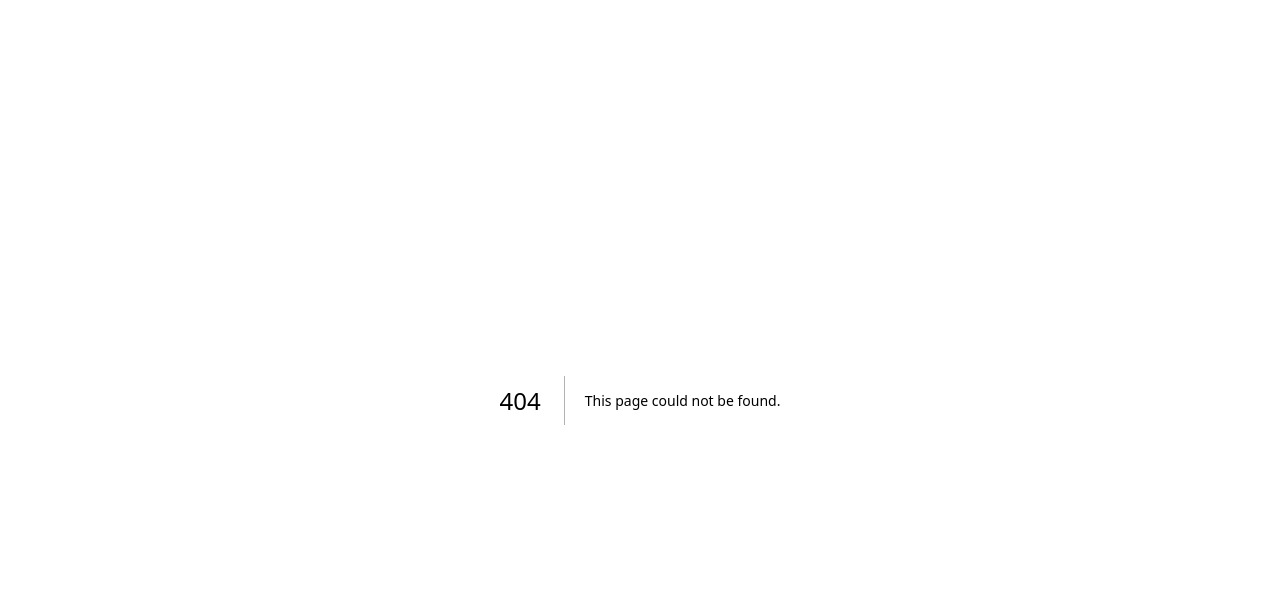
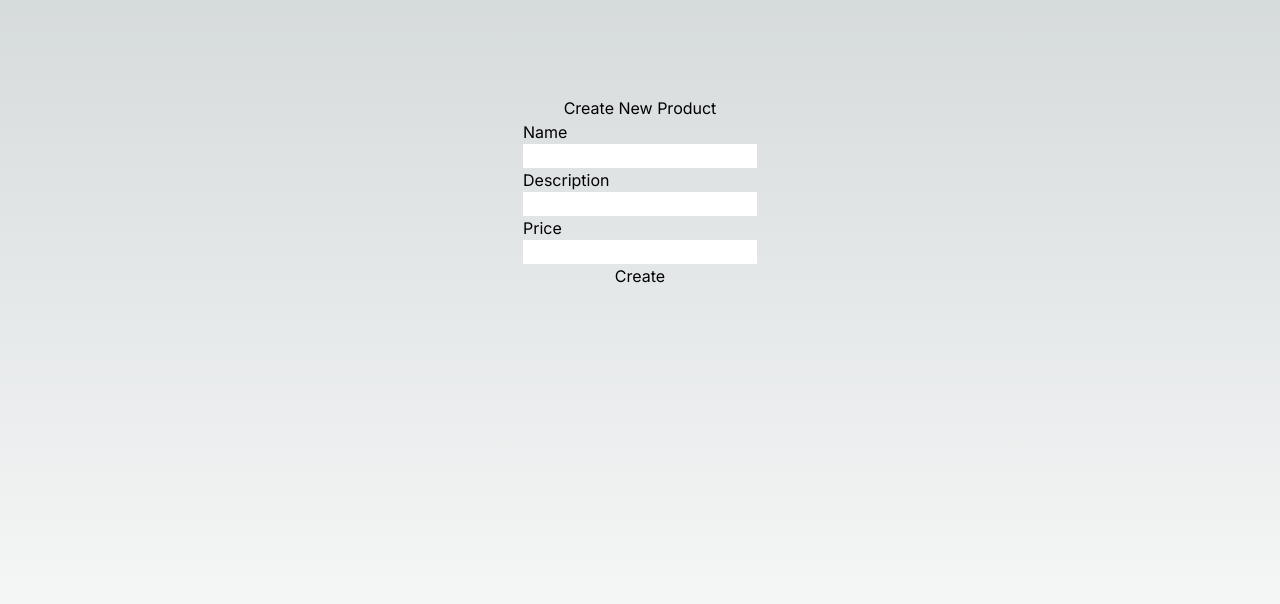
Before and after one commit to kikosolovic/prax-nextjs, a Next.js app: page /product-new in a window 1280 px wide. Before the commit this address had no page. Shown: the top 604 px of the page. Built offline with nearby package versions, Linux system fonts and the light colour scheme.

Commit message:
Add create product form page

```diff
--- a/package.json
+++ b/package.json
@@ -22,10 +22,11 @@
     "eslint": "8.49.0",
     "eslint-config-next": "13.4.19",
     "kysely": "^0.26.3",
-    "next": "13.4.19",
+    "next": "14.0.4",
     "postcss": "8.4.29",
     "react": "18.2.0",
     "react-dom": "18.2.0",
+    "react-hook-form": "7.49.0",
     "tailwindcss": "3.3.3",
     "typescript": "5.2.2"
   },
--- /dev/null
+++ b/src/actions/create-product.ts
@@ -0,0 +1,28 @@
+'use server'
+
+import { redirect } from 'next/navigation'
+import { createDB } from '../lib/db'
+
+type CreateProductParams = {
+  name: string
+  description: string
+  price: number
+}
+
+export async function createProduct(product: CreateProductParams) {
+  const db = createDB()
+
+  const createdProduct = await db
+    .insertInto('products')
+    .values({
+      name: product.name,
+      description: product.description,
+      price: product.price,
+    })
+    .returningAll()
+    .executeTakeFirstOrThrow()
+
+  console.log(`New product ID: ${createdProduct.id}`)
+
+  redirect(`/product/${createdProduct.id}`)
+}
--- /dev/null
+++ b/src/app/product-new/page.tsx
@@ -0,0 +1,10 @@
+import { CreateProductForm } from '../../components/CreateProductForm'
+
+export default async function ProductDetailPage() {
+  return (
+    <main className="flex min-h-screen flex-col items-center p-24">
+      <div>Create New Product</div>
+      <CreateProductForm />
+    </main>
+  )
+}
--- /dev/null
+++ b/src/components/CreateProductForm.tsx
@@ -0,0 +1,34 @@
+'use client'
+
+import { useForm } from 'react-hook-form'
+import { createProduct } from '../actions/create-product'
+
+type FormData = {
+  name: string
+  description: string
+  price: number
+}
+
+export function CreateProductForm() {
+  const { register, handleSubmit } = useForm<FormData>()
+
+  const onSubmit = handleSubmit(async (data) => {
+    console.log(data.name)
+    console.log(data.description)
+    console.log(data.price)
+
+    await createProduct(data)
+  })
+
+  return (
+    <form className="flex flex-col" onSubmit={onSubmit}>
+      <label>Name</label>
+      <input {...register('name')} />
+      <label>Description</label>
+      <input {...register('description')} />
+      <label>Price</label>
+      <input {...register('price')} />
+      <input type="submit" value="Create" />
+    </form>
+  )
+}
--- a/src/components/ProductDetail.tsx
+++ b/src/components/ProductDetail.tsx
@@ -36,6 +36,8 @@ export async function ProductDetail({ id }: ProductDetailProps) {
   return (
     <div>
       <div>{product.name}</div>
+      <div>{product.description}</div>
+      <div>{product.price}</div>
       <div>
         {reviews.map((pr) => (
           <div key={pr.id}>
```
Also changed, not shown: 1 other file (tests, documents, lock files or other folders).
